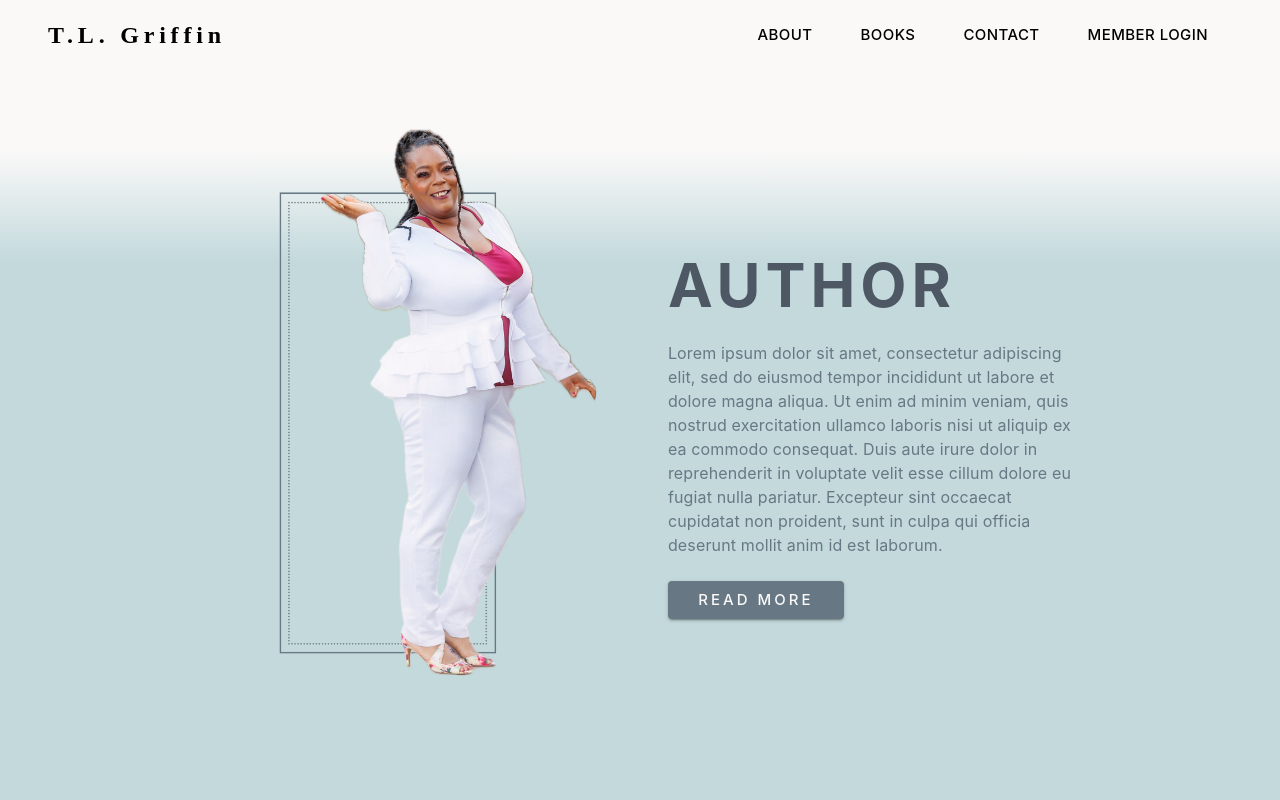
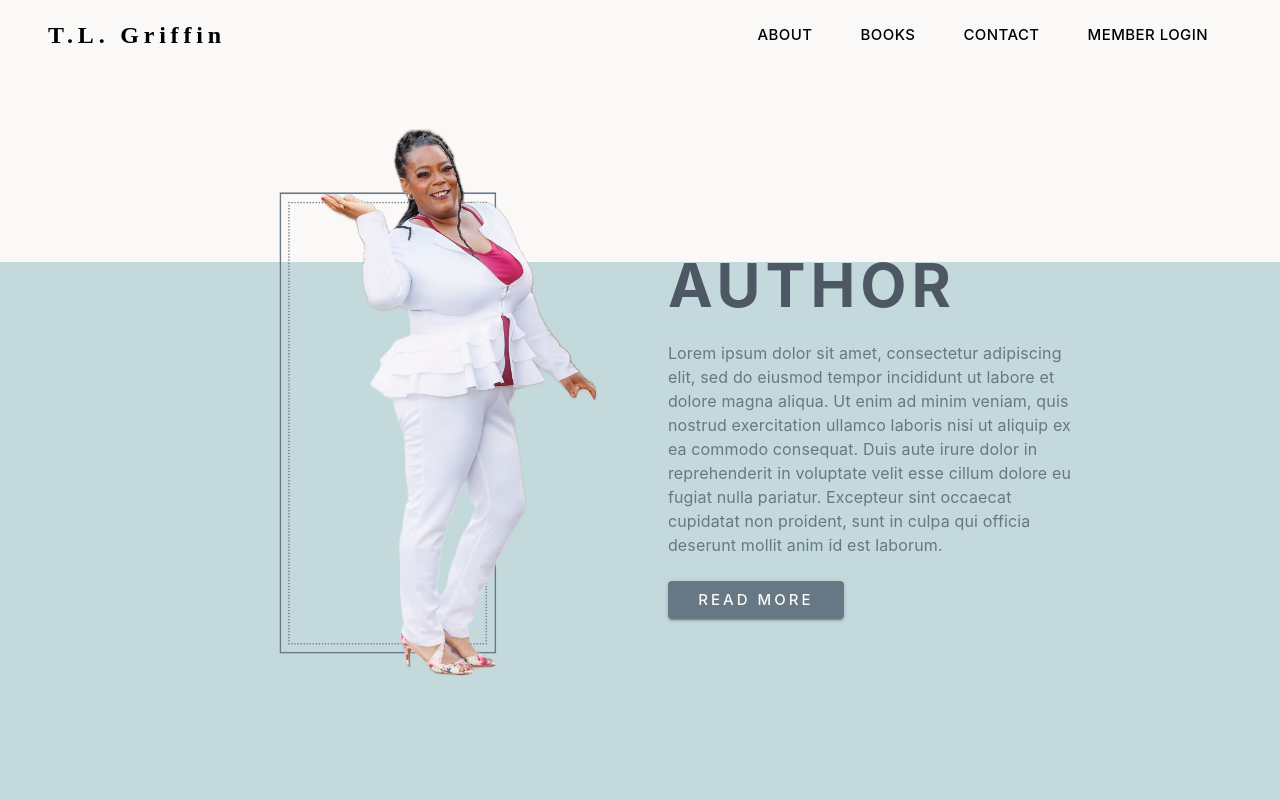
Before and after one commit to ChrisS561/TLGriffinBooks, a React (Create React App) app in the folder tisha-wesbite/: page / in a window 1280 px wide. Shown: the top 800 px of the page. Built offline with nearby package versions, Linux system fonts and the light colour scheme; the HTML template or start-up script is replaced by a standard one.

Commit message:
Updated the styling for the background on the homepage.

```diff
--- a/tisha-wesbite/src/index.css
+++ b/tisha-wesbite/src/index.css
@@ -40,7 +40,7 @@ code {
 
 .homepage {
   background-color: white;
-  background-image: linear-gradient(to bottom, #FAF9F8 10%, #C3D9DC 24%);
+  background-image: linear-gradient(to bottom, #FAF9F8 24%, #C3D9DC 24%);
   background-size: cover;
   background-position:center;
   background-repeat: no-repeat;
```
